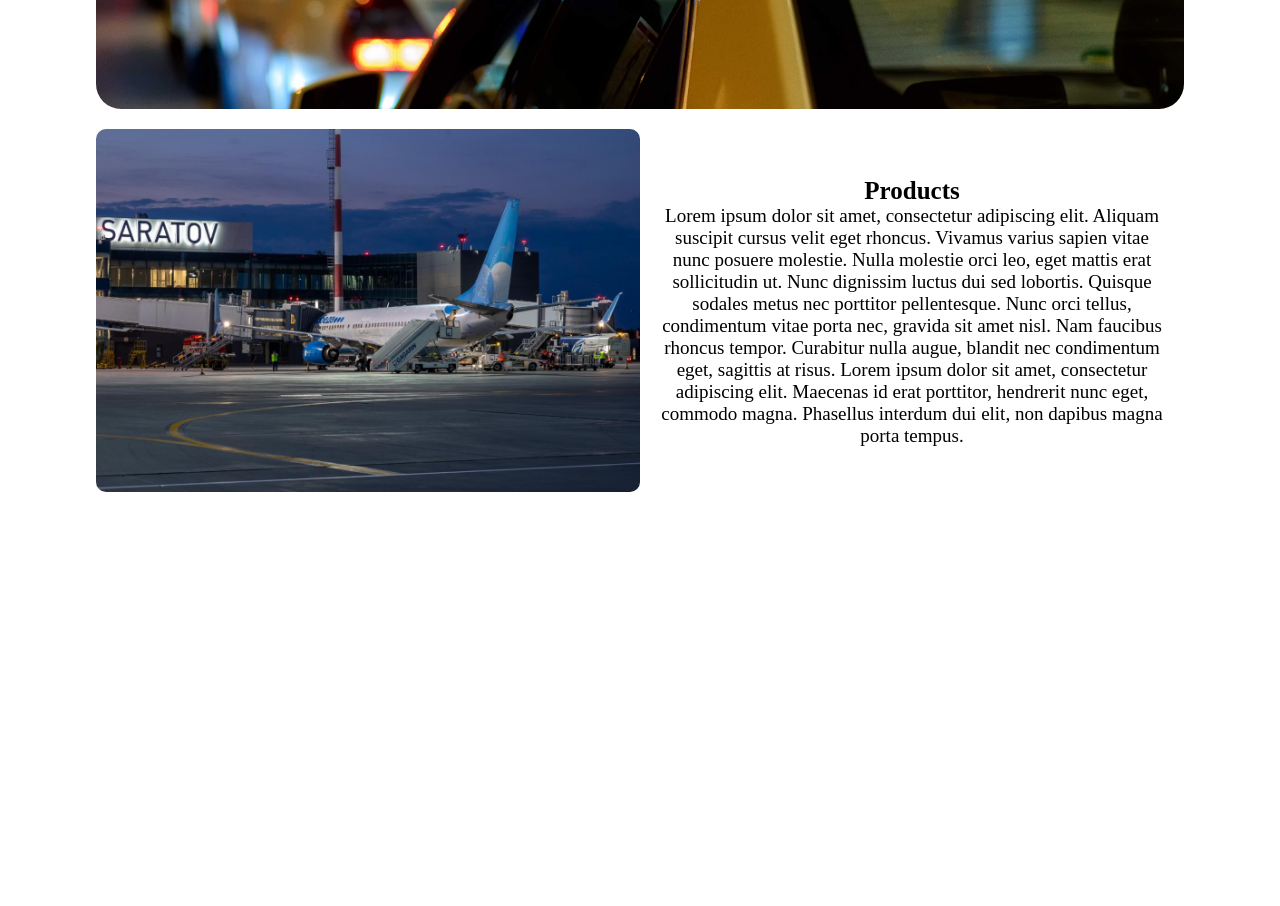
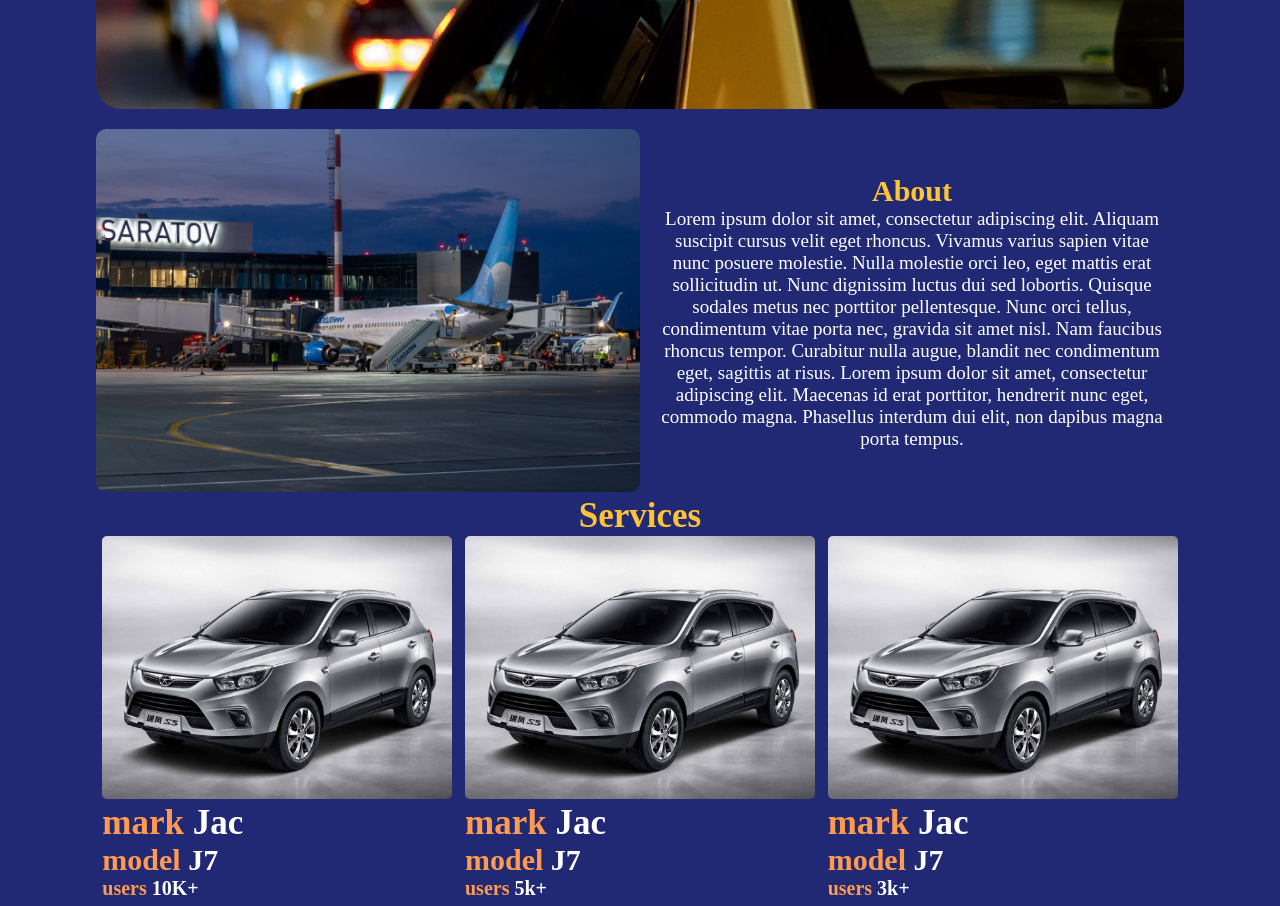
Before and after one commit to gorvardanyan1/Kosmos_64, a Next.js app: page / in a window 1280 px wide. Shown: the part 320-1226 px from the top of the page. Before the commit the page ends 823 px from the top, so only its background shows below. Built offline with nearby package versions, Linux system fonts and the light colour scheme.

Commit message:
services

```diff
--- a/components/GagarinInfo.js
+++ b/components/GagarinInfo.js
@@ -1,13 +1,14 @@
-import styles from "@/styles/Gagarin.module.css"
+import styles from "@/styles/Gagarin.module.css";
+import 'animate.css/animate.min.css';
 const GagarinInfo = () => {
     return (
-        <div className={styles.component}>
+        <div className={styles.component + " " + "animate__animated animate__bounceInLeft animate__delay-2s"} >
             <section >
                 <img src="./gagarinAero.jpeg" alt="Gagarin" />
             </section>
 
             <section>
-                <h4>Products</h4>
+                <h4>About</h4>
 
                 <p>Lorem ipsum dolor sit amet, consectetur adipiscing elit. Aliquam suscipit cursus velit eget rhoncus. Vivamus varius sapien vitae nunc posuere molestie. Nulla molestie orci leo, eget mattis erat sollicitudin ut. Nunc dignissim luctus dui sed lobortis. Quisque sodales metus nec porttitor pellentesque. Nunc orci tellus, condimentum vitae porta nec, gravida sit amet nisl. Nam faucibus rhoncus tempor. Curabitur nulla augue, blandit nec condimentum eget, sagittis at risus. Lorem ipsum dolor sit amet, consectetur adipiscing elit. Maecenas id erat porttitor, hendrerit nunc eget, commodo magna. Phasellus interdum dui elit, non dapibus magna porta tempus.</p>
 
--- a/components/MainInfo.js
+++ b/components/MainInfo.js
@@ -4,7 +4,7 @@
         <div className={styles.homeContainer}>
             <div>
                 <h4>We Are The Best</h4>
-                <h2>Lorem Ipsum</h2>
+                <h2>Taxi Services</h2>
             </div>
         </div>
     )
--- /dev/null
+++ b/components/Services.js
@@ -0,0 +1,31 @@
+import styles from "@/styles/Services.module.css"
+import 'animate.css/animate.min.css';
+const Services = () => {
+    return (
+        <div className={styles.container + " " + "animate__animated animate__bounceInRight animate__delay-2s"}>
+            <h2>Services</h2>
+            <section className={styles.services}>
+                <div>
+                    <img src="./jac.jpg" alt="Jac" />
+                    <h3>mark <span>Jac</span> </h3>
+                    <h4>model <span> J7</span></h4>
+                    <h6>users <span>10K+</span></h6>
+                </div>
+                <div>
+                    <img src="./jac.jpg" alt="Jac" />
+                    <h3>mark <span>Jac</span></h3>
+                    <h4>model <span>J7</span></h4>
+                    <h6>users <span>5k+</span></h6>
+                </div>
+                <div>
+                    <img src="./jac.jpg" alt="Jac" />
+                    <h3>mark <span>Jac</span></h3>
+                    <h4>model <span>J7</span></h4>
+                    <h6>users <span>3k+</span></h6>
+                </div>
+            </section>
+        </div>
+    )
+}
+
+export default Services
--- a/package.json
+++ b/package.json
@@ -9,6 +9,7 @@
     "lint": "next lint"
   },
   "dependencies": {
+    "animate.css": "^4.1.1",
     "next": "13.4.19",
     "react": "18.2.0",
     "react-dom": "18.2.0"
--- a/pages/index.js
+++ b/pages/index.js
@@ -2,6 +2,7 @@
 import Navbar from '@/components/Navbar'
 import MainInfo from '@/components/MainInfo'
 import GagarinInfo from '@/components/GagarinInfo'
+import Services from '@/components/Services'
 
 
 export default function Home() {
@@ -19,6 +20,7 @@
         <section id='mainSection'>
           <MainInfo />
           <GagarinInfo />
+          <Services />
         </section>
 
       </main>
--- a/styles/Gagarin.module.css
+++ b/styles/Gagarin.module.css
@@ -7,7 +7,8 @@
 }
 
 .component h4 {
-    font-size: 25px;
+    color: #FFC436;
+    font-size: 30px;
     text-align: center;
 }
 
@@ -26,6 +27,10 @@
     width: 50%;
 }
 
+.component section:first-child {
+    min-width: 430px;
+}
+
 .component section:last-child {
     padding: 10px 20px;
     min-width: 413px;
--- /dev/null
+++ b/styles/Services.module.css
@@ -0,0 +1,53 @@
+.container {}
+
+.container h2 {
+    text-align: center;
+    color: #FFC436;
+    font-size: 35px;
+}
+
+.container section {
+    display: flex;
+    flex-wrap: wrap;
+    justify-content: space-around;
+}
+
+.container div {
+    max-width: 350px;
+}
+
+.container img {
+    /* object-fit: contain; */
+    width: 100%;
+    border-radius: 5px;
+    transition: 2s;
+}
+
+.container h3 {
+    font-size: 35px;
+    color: #FF9B50;
+}
+
+.container span {
+    color: #fff;
+}
+
+.container h4 {
+    font-size: 30px;
+    color: #FF9B50;
+}
+
+.container h6 {
+    font-size: 20px;
+    color: #FF9B50;
+}
+
+.services div {
+    overflow: hidden;
+
+}
+
+.services img:hover {
+    transform: scale(1.05);
+
+}
--- a/styles/globals.css
+++ b/styles/globals.css
@@ -8,3 +8,12 @@
     width: 85%;
     margin: 7px auto;
 }
+body{
+    /* background-color: #504099; */
+    /* background-color: #5C4B99; */
+    /* background-color: #212868; */
+    background-color: #212874;
+}
+p{
+    color: #fff;
+}
```
Also changed, not shown: public/jac.jpg (added), 1 other file (tests, documents, lock files or other folders).
